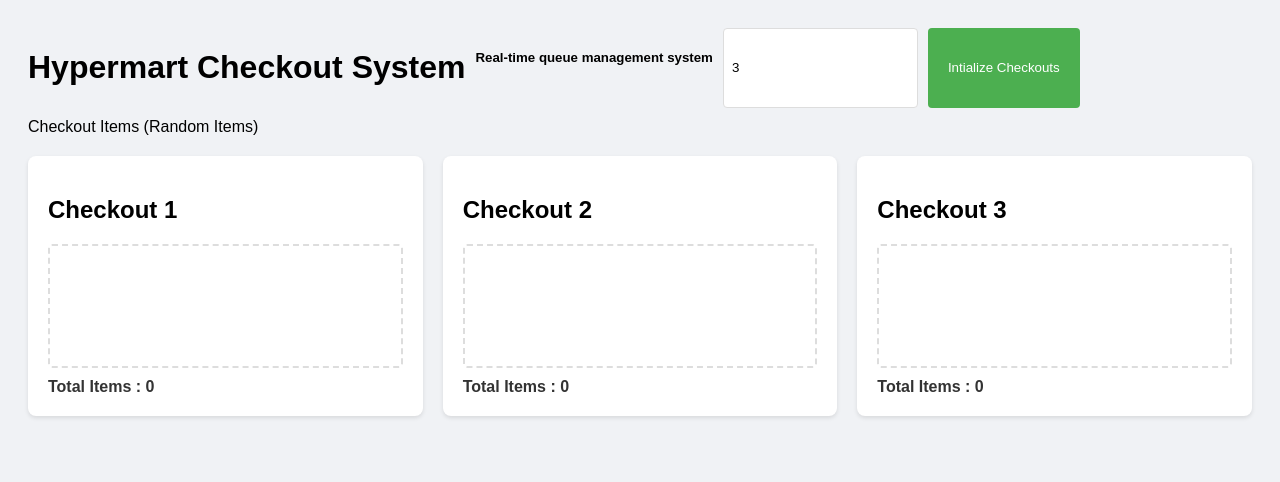
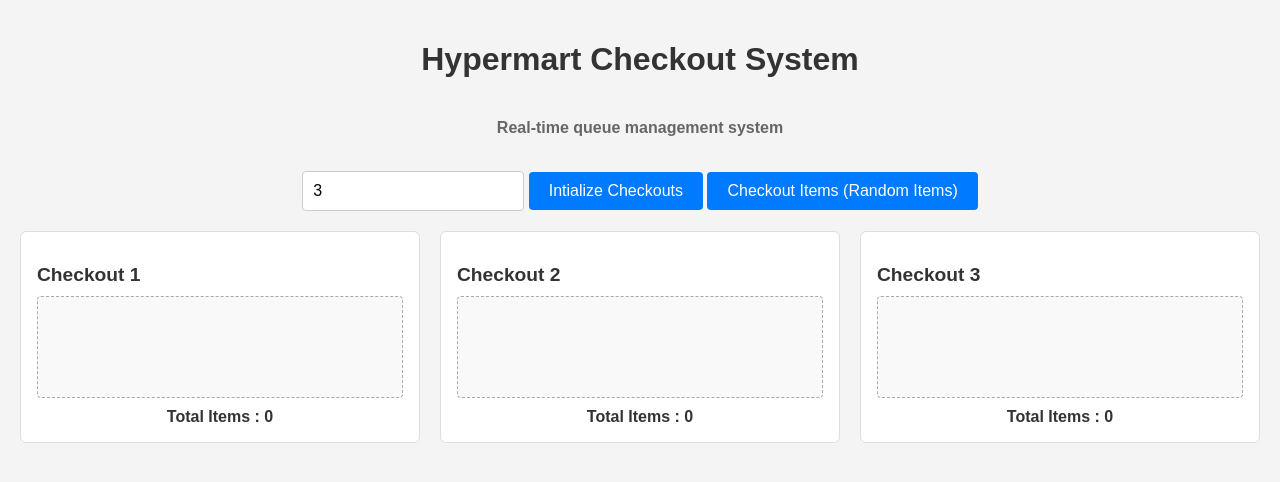
Before and after one commit to Jainam0401/assignment, a plain HTML site: page index.html in a window 1280 px wide. Drawn offline with Linux system fonts and the light colour scheme.

Commit message:
Refactor HTML structure, enhance CSS styles, and update README for improved clarity and functionality

```diff
--- a/index.html
+++ b/index.html
@@ -7,8 +7,9 @@
   </head>
   <body>
     <div class="controls">
-    <h1>Hypermart Checkout System</h1>
-    <h5>Real-time queue management system</h5>
+      <h1 class="heading">Hypermart Checkout System</h1>
+      <h5 class="tagLine">Real-time queue management system</h5>
+      <div class="">
         <input
           type="text"
           name=""
@@ -16,77 +17,88 @@
           id="checkout-count"
         />
         <button onclick="initailizeCheckouts()">Intialize Checkouts</button>
-    <buttonon onclick="additem()">Checkout Items (Random Items)</button>
+        <button onclick="additem()">Checkout Items (Random Items)</button>
+      </div>
     </div>
     <div id="checkouts" class="checkout-container"></div>
     <script>
       // all checkouts will be stored in this and each checkout will be a sub array
       // checkouts = [[2,3],[2],[3,5]]
-      let checkouts = []
+      let checkouts = [];
 
       // first we will initailize the no of checkouts min. 3
       function initailizeCheckouts() {
-          const count = parseInt(document.getElementById("checkout-count").value) || 3
-          checkouts = Array(count).fill().map(()=>[])
-         updateUi()
+        // we can get the string so for type safety there is a type conversion
+        const count =
+          parseInt(document.getElementById("checkout-count").value) || 3;
+
+        //   on every page load I have to setup minimum 3 checkouts this function make [[],[],.....]
+        checkouts = Array(count)
+          .fill()
+          .map(() => []);
+        updateUi();
         // aslo we have to update the ui
-
       }
 
-      // getIndex function will return the index of check out which has least items
-      function getIndex(){
+      // getIndex function will return the index of check out which has least total items
+      function getIndex() {
         // Infinity for considering most possible small sum of an checkout
-          let minTotal = Infinity
-          let selectedIndex = 0
-          for (i=0;i<checkouts.length;i++){
-              let total = checkouts[i].reduce((a,b) => a + b, 0);
-              if(total<minTotal){
-                  minTotal = total
-                  selectedIndex = i
+        let minTotal = Infinity;
+        let selectedIndex = 0;
+        for (i = 0; i < checkouts.length; i++) {
+          let total = checkouts[i].reduce((a, b) => a + b, 0);
+          if (total < minTotal) {
+            minTotal = total;
+            selectedIndex = i;
           }
-
         }
-          return selectedIndex
+        return selectedIndex; // return the index of checkout with least items
       }
       // then customer will click on the Checkout Out itens button to add the items in each checkout one by one
 
-      function additem(){
-          if(checkouts.length === 0){
-              alert("Plz initialize checkouts first")
-
+      function additem() {
+        if (checkouts.length === 0) {
+          alert("Plz initialize checkouts first");
         }
-          const index  = getIndex();
+        const index = getIndex();
         const items = Math.floor(Math.random() * 10) + 1; // 1-10
-          checkouts[index].push(items)
-   updateUi()
+        checkouts[index].push(items);
+        updateUi();
       }
 
-      function updateUi(){
-          const container = document.getElementById('checkouts')
-          console.log(checkouts
-          )
-          container.innerHTML = checkouts.map((queue,index) =>
-
+    //   this function will update the ui on every checkout
+      function updateUi() {
+        const container = document.getElementById("checkouts");
+        console.log(checkouts);
+        container.innerHTML = checkouts
+          .map(
+            (queue, index) =>
               `
           <div class="checkout">
-              <h2> Checkout ${index+1}</h2>
+              <h2> Checkout ${index + 1}</h2>
               <div class="queue">
-                  ${queue.map(items => `
+                  ${queue
+                    .map(
+                      (items) => `
 
                   <div class="customer-item">${items} items </div>
-                  `).join("")}
+                  `
+                    )
+                    .join("")}
               </div>
           <div class="total">
-              Total Items : ${queue.reduce((a,b)=> a+b,0)}
+              Total Items : ${queue.reduce((a, b) => a + b, 0)}
           </div>
           </div>
           `
-          ).join("");
+          )
+          .join("");
       }
+    //   onevery every refres this will be default
       window.onload = () => {
-          document.getElementById("checkout-count").value = 3
-          initailizeCheckouts()
-      }
+        document.getElementById("checkout-count").value = 3;
+        initailizeCheckouts();
+      };
     </script>
   </body>
 </html>
--- a/style.css
+++ b/style.css
@@ -1,81 +1,107 @@
 body {
     font-family: Arial, sans-serif;
+    margin: 0;
     padding: 20px;
-            background-color: #f0f2f5;
+    background-color: #f4f4f4;
+    color: #333;
 }
 
+.container {
+    max-width: 960px;
+    margin: 0 auto;
+}
+
+
+.heading {
+    font-size: 2rem;
+    text-align: center;
+    margin-bottom: 0.25rem;
+    color: #333;
+}
+
+.tagLine {
+    font-size: 1rem;
+    text-align: center;
+    color: #666;
+    margin-bottom: 1.5rem;
+}
+
+
 .controls {
+    display: flex;
+    flex-direction: column;
+    align-items: center;
+    gap: 10px;
     margin-bottom: 20px;
-            display: flex;
-            gap: 10px;
-            flex-wrap: wrap;
 }
+
+
+input {
+    padding: 10px;
+    border: 1px solid #ccc;
+    border-radius: 4px;
+    font-size: 1rem;
+    width: 200px;
+}
+
 
 button {
     padding: 10px 20px;
-            background-color: #4CAF50;
+    background-color: #007BFF;
     color: white;
+    font-size: 1rem;
     border: none;
     border-radius: 4px;
     cursor: pointer;
 }
 
 button:hover {
-            background-color: #45a049;
+    background-color: #0056b3;
 }
 
-        input {
-            padding: 8px;
-            border: 1px solid #ddd;
-            border-radius: 4px;
-        }
 
 .checkout-container {
     display: grid;
     gap: 20px;
-            grid-template-columns: repeat(auto-fill, minmax(300px, 1fr));
+    grid-template-columns: repeat(auto-fit, minmax(250px, 1fr));
 }
 
+
 .checkout {
-            background: white;
-            padding: 20px;
-            border-radius: 8px;
-            box-shadow: 0 2px 4px rgba(0,0,0,0.1);
+    background-color: white;
+    border: 1px solid #ddd;
+    border-radius: 6px;
+    padding: 16px;
 }
 
+.checkout h2 {
+    font-size: 1.2rem;
+    margin-bottom: 10px;
+}
+
+
 .queue {
-            min-height: 100px;
-            border: 2px dashed #ddd;
+    min-height: 80px;
+    border: 1px dashed #aaa;
     border-radius: 4px;
     padding: 10px;
-            margin: 10px 0;
+    background-color: #f9f9f9;
     display: flex;
     flex-direction: column;
     gap: 5px;
+    font-size: 0.95rem;
 }
 
 .customer-item {
-            background: #4CAF50;
-            color: white;
-            padding: 8px;
+    background-color: #e9ecef;
+    padding: 6px;
     border-radius: 4px;
     text-align: center;
-            animation: slideIn 0.3s ease-out;
-        }
-
-        @keyframes slideIn {
-            from {
-                transform: translateY(20px);
-                opacity: 0;
-            }
-            to {
-                transform: translateY(0);
-                opacity: 1;
-            }
 }
 
 .total {
+    margin-top: 10px;
     font-weight: bold;
+    text-align: center;
     color: #333;
-            margin-top: 10px;
 }
```
Also changed, not shown: script.js (deleted), 1 other file. Lines whose indentation alone changed are shown as unchanged.
